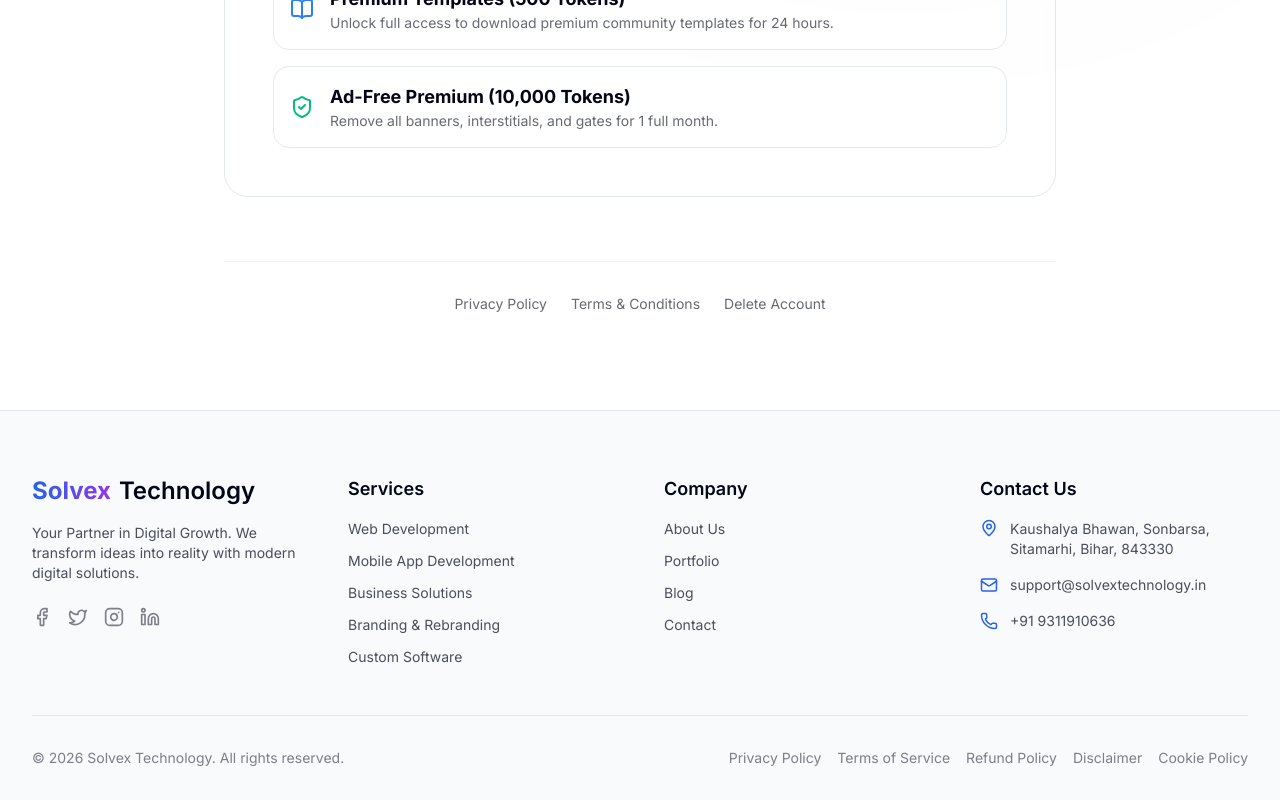
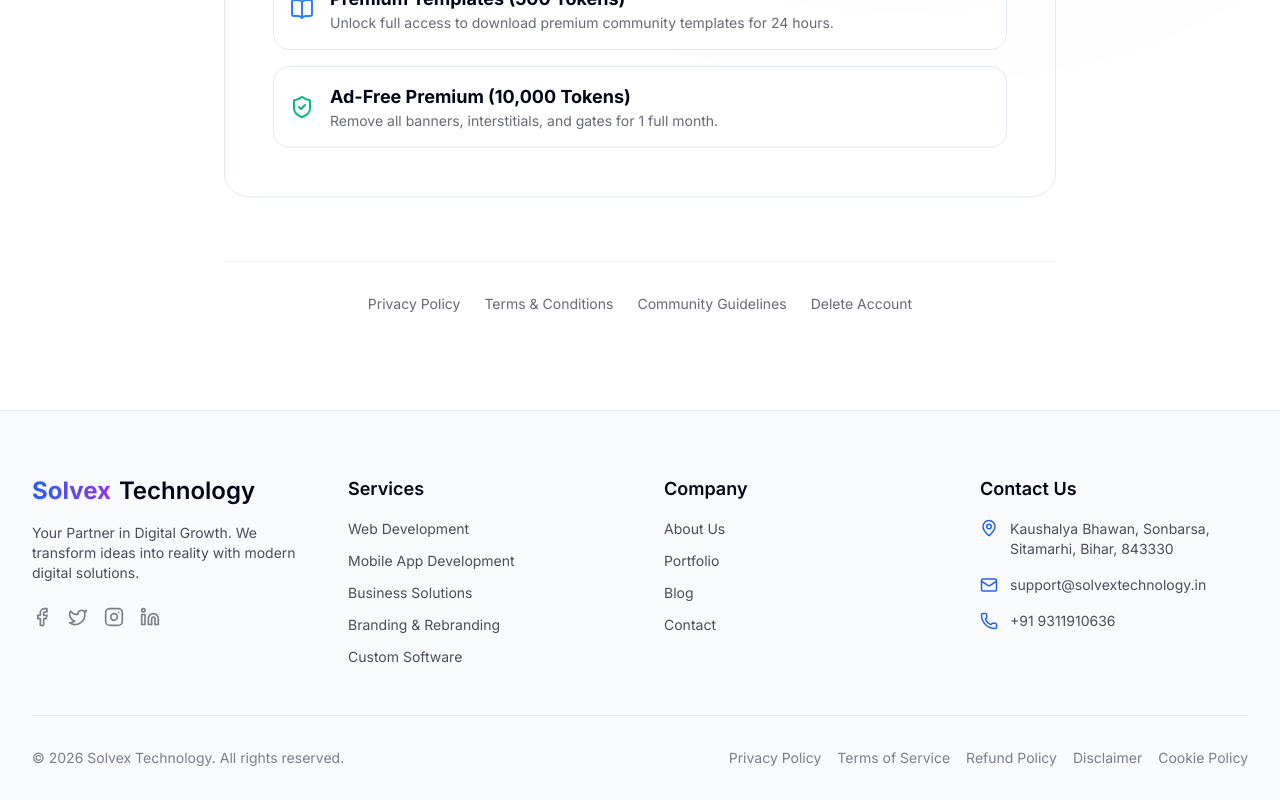
Before and after one commit to solvextechnology/website, a Next.js app: page /products/youtube-viral-toolkit in a window 1280 px wide. Shown: the part 1478-2278 px from the top of the page. Built offline with nearby package versions, Linux system fonts and the light colour scheme; no server answers.

Commit message:
feat: Add Community Guidelines link to YouTube Viral Toolkit product page

```diff
--- a/src/app/products/youtube-viral-toolkit/page.tsx
+++ b/src/app/products/youtube-viral-toolkit/page.tsx
@@ -131,6 +131,7 @@ export default function YouTubeViralToolkit() {
         <div className="flex flex-wrap justify-center gap-6 mt-16 pt-8 border-t border-card-border/50">
           <Link href="/legal/youtube-viral-toolkit/privacy" className="text-sm text-foreground/60 hover:text-red-500 transition-colors">Privacy Policy</Link>
           <Link href="/legal/youtube-viral-toolkit/terms" className="text-sm text-foreground/60 hover:text-red-500 transition-colors">Terms & Conditions</Link>
+          <Link href="/legal/youtube-viral-toolkit/community-guidelines" className="text-sm text-foreground/60 hover:text-red-500 transition-colors">Community Guidelines</Link>
           <Link href="/legal/youtube-viral-toolkit/delete-account" className="text-sm text-foreground/60 hover:text-red-500 transition-colors">Delete Account</Link>
         </div>
 
```
